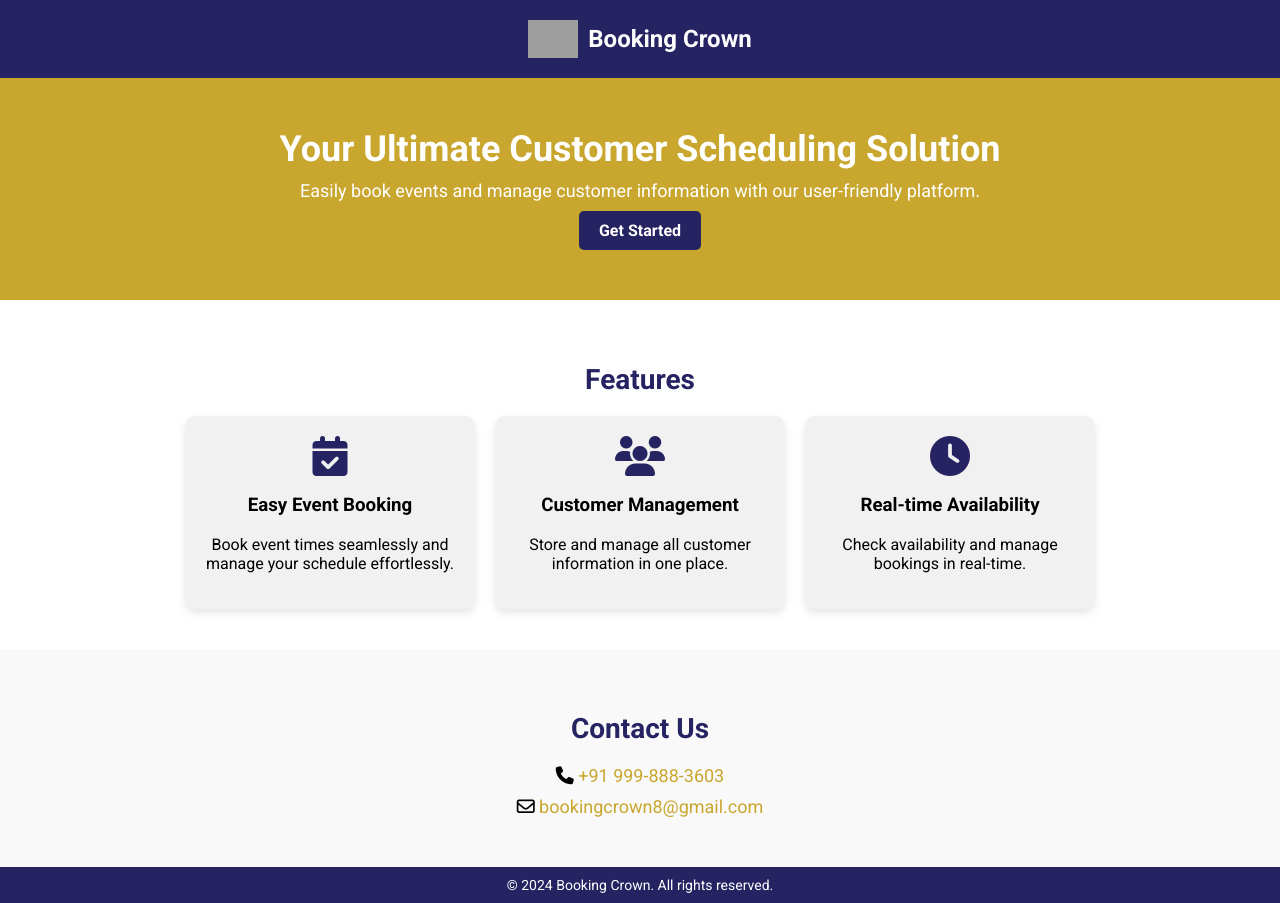
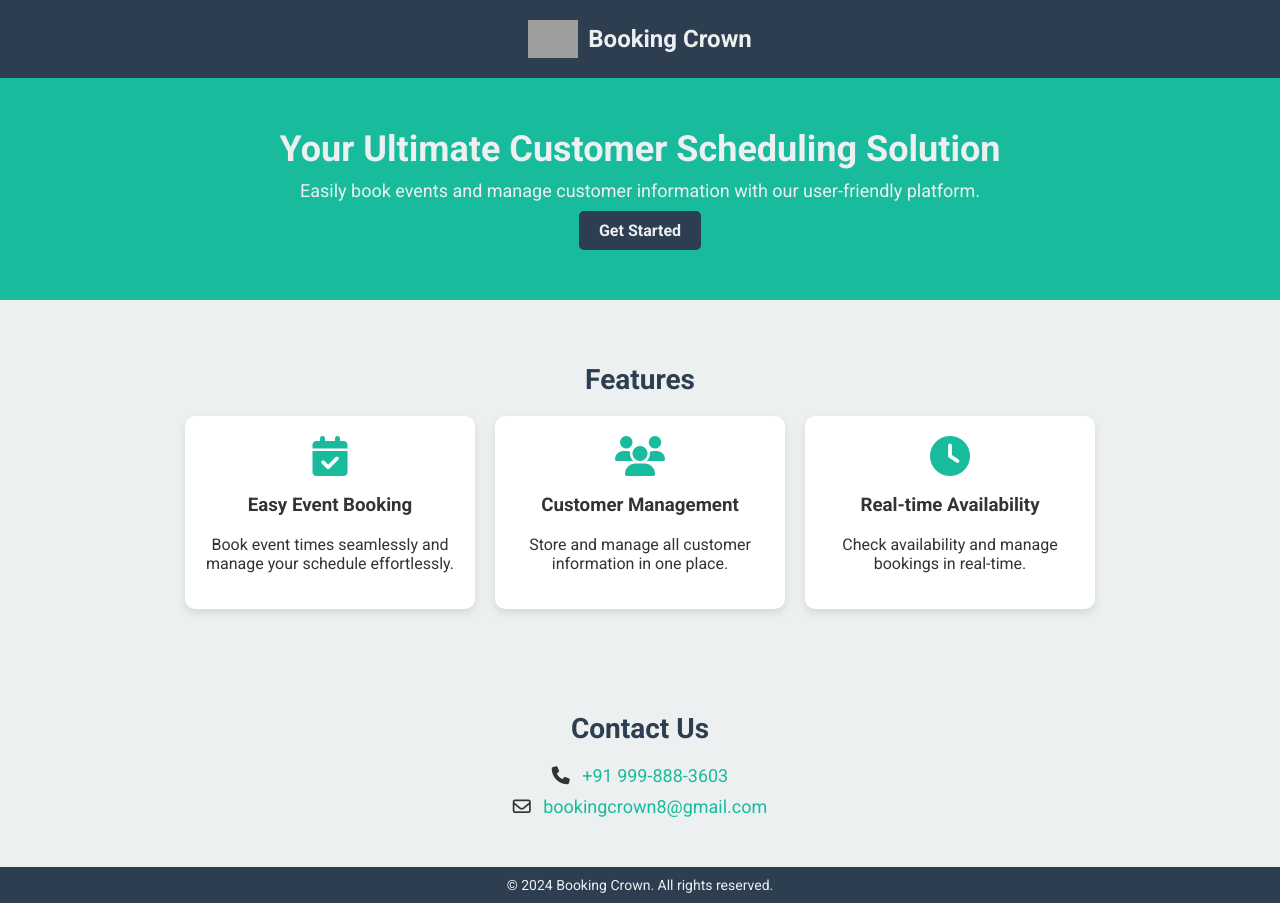
Before and after one commit to solankisunil537/bookingcrown_web_page, a plain HTML site: page index.html in a window 1280 px wide. Drawn offline with Linux system fonts and the light colour scheme; grey boxes are pictures that could not be loaded.

Commit message:
Color changes

```diff
--- a/style.css
+++ b/style.css
@@ -1,14 +1,14 @@
 body {
   margin: 0;
   font-family: 'Roboto', sans-serif;
-  background: #CFD8DC;
+  background: #F5F5F5;
+  color: #333;
 }
 
 header {
-  background: #262362;
+  background: #2C3E50;
   padding: 20px;
-  color: #fff;
-  position: relative;
+  color: #ECF0F1;
 }
 
 .header-container {
@@ -34,8 +34,8 @@ header {
   bottom: 10px;
   left: 50%;
   transform: translateX(-50%);
-  background: #fff;
-  color: #262362;
+  background: #ECF0F1;
+  color: #2C3E50;
   padding: 10px;
   border-radius: 5px;
   box-shadow: 0 4px 8px rgba(0, 0, 0, 0.1);
@@ -48,7 +48,7 @@ header {
 }
 
 .nav-links a {
-  color: #fff;
+  color: #ECF0F1;
   text-decoration: none;
   padding: 5px 10px;
   transition: background 0.3s;
@@ -57,19 +57,19 @@ header {
 a {
   text-decoration: none;
   font-weight: 450;
-  color: #c9a62d;
+  color: #18BC9C;
 }
 
 .nav-links a:hover {
-  background: #c9a62d;
+  background: #18BC9C;
   border-radius: 5px;
 }
 
 .hero {
   text-align: center;
   padding: 50px 20px;
-  background: #c9a62d;
-  color: #fff;
+  background: #18BC9C;
+  color: #ECF0F1;
 }
 
 .hero-title {
@@ -84,8 +84,8 @@ a {
 
 .cta-button {
   display: inline-block;
-  background: #262362;
-  color: #fff;
+  background: #2C3E50;
+  color: #ECF0F1;
   padding: 10px 20px;
   border-radius: 5px;
   text-decoration: none;
@@ -94,19 +94,20 @@ a {
 }
 
 .cta-button:hover {
-  background: #c9a62d;
+  background: #ECF0F1;
+  color: #2C3E50;
 }
 
 .features {
   padding: 40px 20px;
-  background: #fff;
+  background: #ECF0F1;
   text-align: center;
 }
 
 .section-title {
   font-size: 28px;
   margin-bottom: 20px;
-  color: #262362;
+  color: #2C3E50;
 }
 
 .feature-container {
@@ -117,7 +118,7 @@ a {
 }
 
 .feature-box {
-  background: #f1f1f1;
+  background: #fff;
   border-radius: 10px;
   padding: 20px;
   width: 250px;
@@ -127,12 +128,12 @@ a {
 
 .feature-icon {
   font-size: 40px;
-  color: #262362;
+  color: #18BC9C;
 }
 
 .contact {
   padding: 40px 20px;
-  background: #f9f9f9;
+  background: #ECF0F1;
   text-align: center;
 }
 
@@ -140,14 +141,18 @@ a {
   font-size: 18px;
   margin-top: 20px;
 }
+.contact-info i {
+  margin-right: 8px; /* Adjust the value as needed */
+}
+
 
 .contact-info p {
   margin: 10px 0;
 }
 
 footer {
-  background: #262362;
-  color: #fff;
+  background: #2C3E50;
+  color: #ECF0F1;
   text-align: center;
   padding: 10px;
 }
```
Also changed, not shown: index.html (+2 -2 lines).
